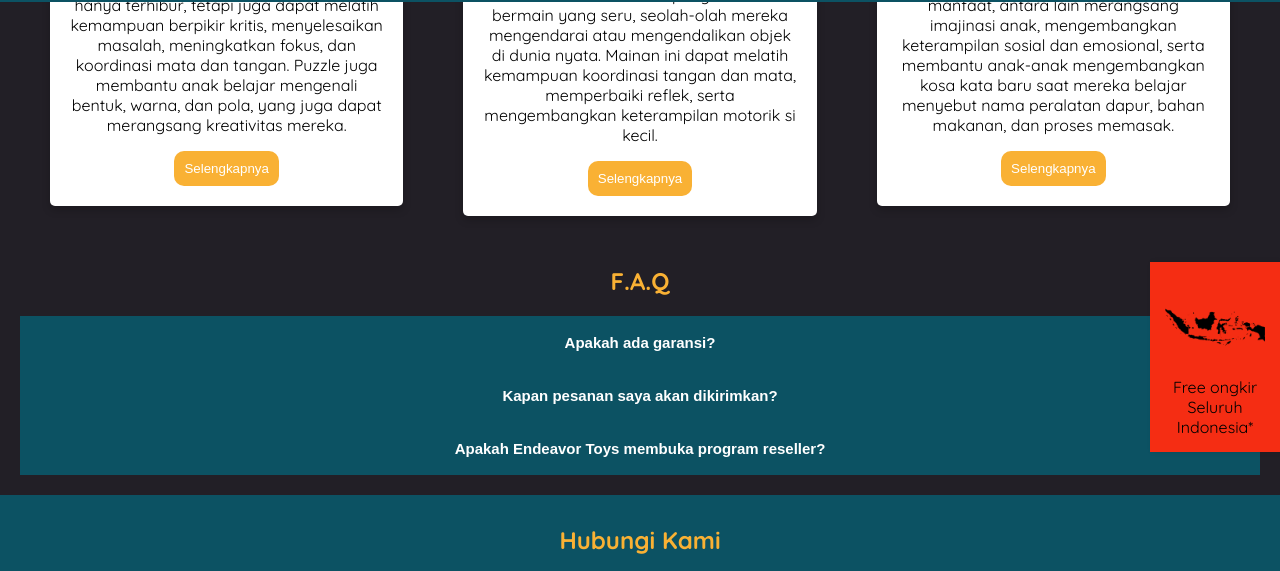
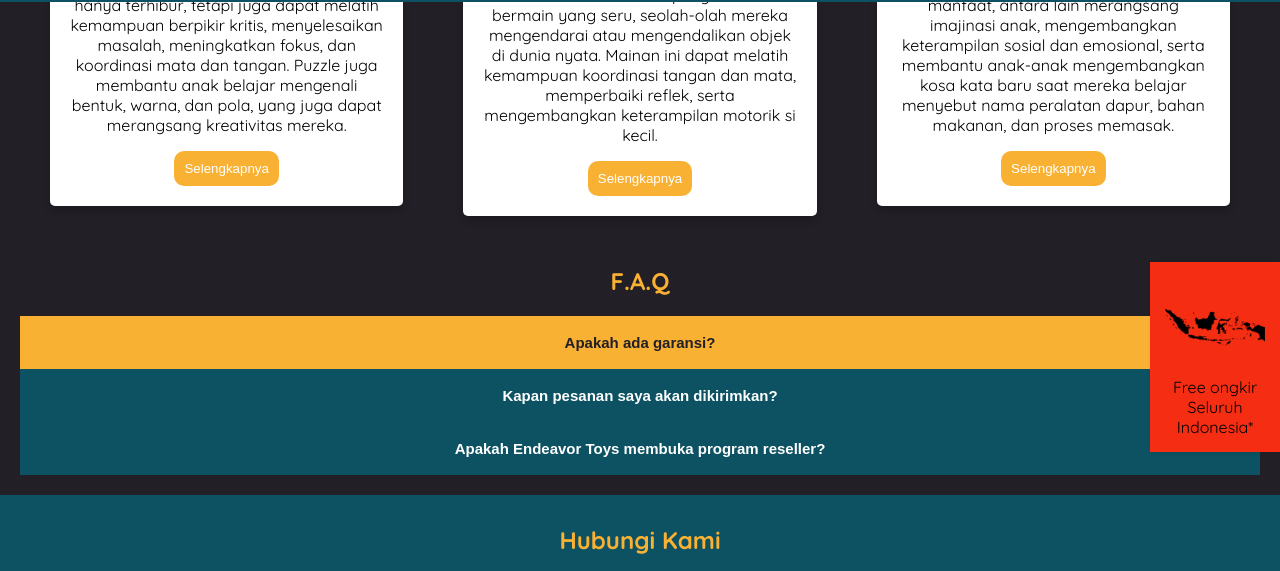
Before and after one commit to haltriescode/endeavor-toys, a plain HTML site: page index.html in a window 1280 px wide. In both pictures the pointer is over the button "Apakah ada garansi?". Shown: the part 877-1448 px from the top of the page. Drawn offline with Linux system fonts and the light colour scheme.

Commit message:
update ui

```diff
--- a/assets/Styles/style.css
+++ b/assets/Styles/style.css
@@ -157,7 +157,8 @@ nav a:hover {
   }
 
   .active, .accordion:hover {
-    background-color: #0c5263;
+    color:#221f26;
+    background-color: #f9b134;
   }
 
   .panel {
```
